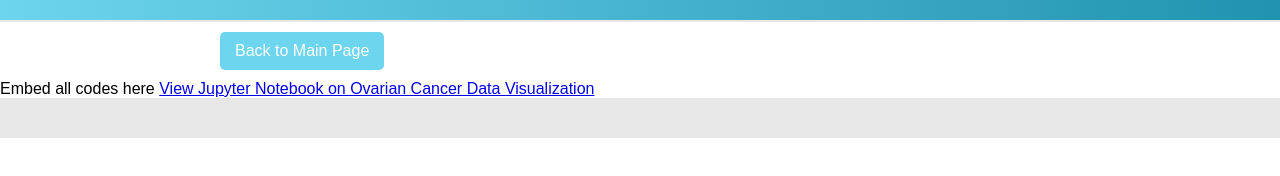
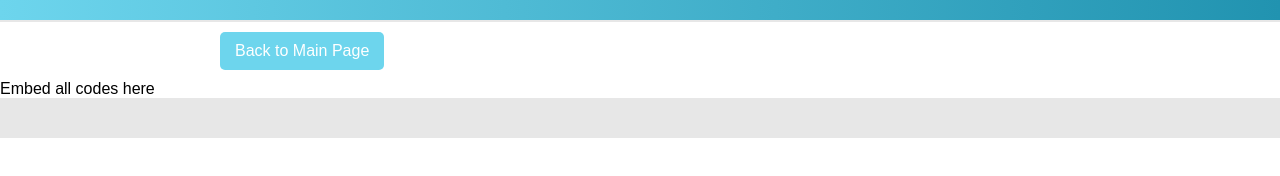
Before and after one commit to WCRF/Ovarian-Cancer, a plain HTML site: page Codes.html in a window 1280 px wide. Drawn offline with Linux system fonts and the light colour scheme.

Commit message:
Update Codes.html

```diff
--- a/Codes.html
+++ b/Codes.html
@@ -18,8 +18,6 @@
 
 <h>Embed all codes here</h>
 
-<a href="https://github.com/WCRF/Ovarian-Cancer/blob/main/OvarianCancer_nested_cc_data_viz.html" target="_blank">View Jupyter Notebook on Ovarian Cancer Data Visualization</a>
-
 
 <footer>
     <!-- Footer content here -->
```
